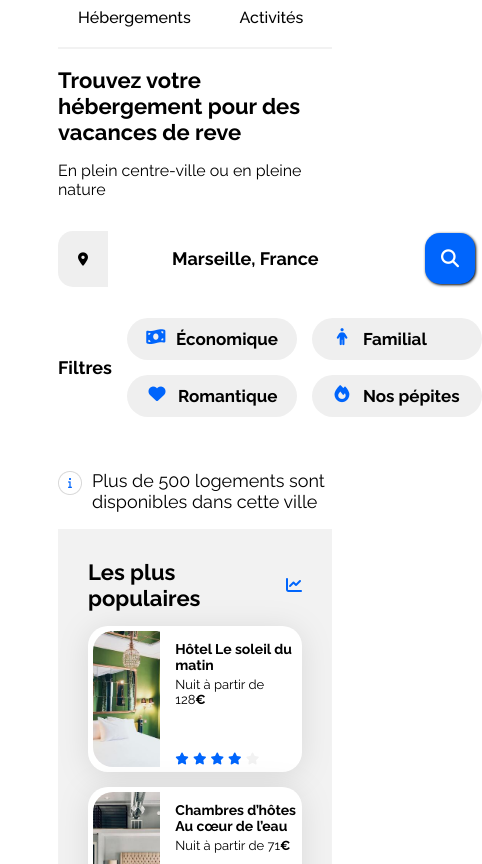
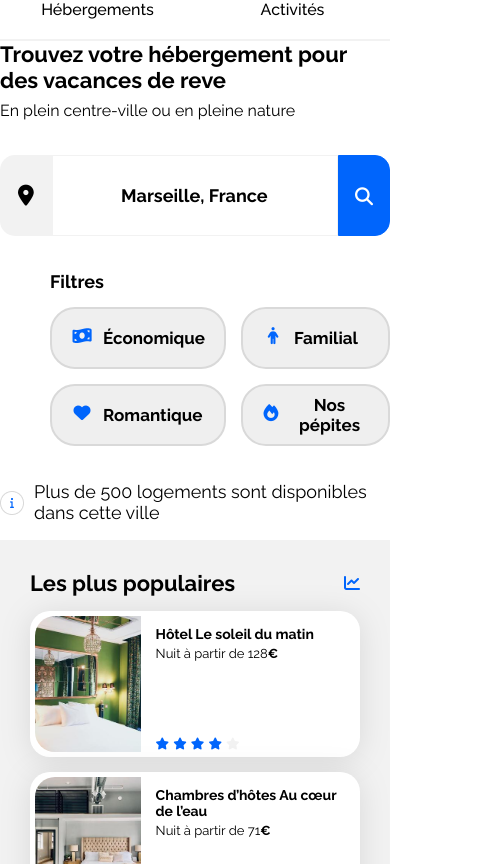
Before and after one commit to Nesrine-blip/P3-Booki, a plain HTML site: page index.html in a window 390 px wide. Shown: the part 103-967 px from the top of the page, 482 px wide, since content can reach past the window. Drawn offline with Linux system fonts and the light colour scheme.

Commit message:
Mise à jour du code :correction et amélioration Html & Css

```diff
--- a/css/style.css
+++ b/css/style.css
@@ -5,7 +5,7 @@
 }
 /*logo*/
 .logo img {
-  padding: 25px 0; /*j ai du modifié le padding psq c etait pas conforme a la maquette*/
+  padding: 30px 50px; /*j ai du modifié le padding psq c etait pas conforme a la maquette*/
   width: 61px;
 }
 
@@ -21,7 +21,7 @@
   color: var(--main-color);
 }
 nav li {
-    margin: 0 20px 0 20px;
+  margin: 0 20px 0 20px;
   border-top: 2px solid transparent;
 }
 ul li:hover {
@@ -48,60 +48,58 @@ ul li:hover {
 .hero-subtitle {
   font-size: 16px;
 }
+/*barre de navigation*/
 
 .search-bar-wrapper {
-  max-width: 377px;
+  display: flex;
   margin-bottom: 35px;
-  display: flex;
-  align-items: center;
-  gap: 24px;
-  height: 49px;
 }
-
-/*icone de localisation*/
-.search-bar-icon {
-  padding: 20px 20px;
-  cursor: pointer;
+.map-button {
+  padding: 15px 18px;
   border-radius: 15px 0 0 15px;
-  border: none;
-}
-.search-bar-button {
-  padding: 15px 16px;
-  border: none;
-  border-radius: 0 15px 15px 0;
-  background-color: #0065fc;
-  font-size: 18px;
-  font-weight: bold;
-  color: #deebff;
+  background-color: #f2f2f2;
+  border: 1px;
   cursor: pointer;
 }
-.search-mobile {
+.fa-solid.map-icon {
+  /*lcone de localisation*/
+  font-size: 21px;
+  color: #000;
+}
+.search-input {
+  box-sizing: border-box;
+  padding: 15px 16px 16px 15px;
+  border: 1px solid var(--Grey, #f2f2f2);
+  /*text*/
+  color: var(--Black, #000);
+  text-align: center;
+  font-family: Raleway;
+  font-size: 18px;
+  font-weight: 700;
+}
+.search-input::placeholder {
+  color: #000;
+}
+.search-button {
+  padding: 15px 16px 16px 15px;
+  border-radius: 0px 15px 15px 0px;
+  border: 1px solid var(--Blue, #0065fc);
+  background: var(--Blue, #0065fc);
+  cursor: pointer;
+  /*texte*/
+  color: var(--White, #fff);
+  text-align: center;
+  font-family: Raleway;
+  font-size: 18px;
+  font-style: normal;
+  font-weight: 700;
+  line-height: normal;
+}
+.loupe {
   display: none;
 }
 .rechercher {
-  color: white !important;
 }
-.search-bar-icon i {
-  color: black;
-}
-.search-bar-button :hover {
-  color: white;
-}
-.search-input {
-  font-size: 18px;
-  font-weight: bold;
-  flex-grow: 1;
-  padding: 15px 16px;
-  margin-left: 24px;
-  border: none;
-  outline: none;
-  background-color: transparent;
-  color: black;
-}
-.search-input::placeholder {
-  color: black;
-}
-
 /* ==========================
     Styles de la section Filtres
    ========================== */
@@ -115,15 +113,19 @@ ul li:hover {
   font-size: 18px;
   font-weight: bold;
 }
+.title-and-filters {
+  display: flex;
+  gap: 15px;
+  margin-left: 50px;
+}
 .filter-button {
   display: flex;
   align-items: center;
   padding: 4px 19px;
-  width: 170px; /*j ai du modifié la largeur des boutons psq ca a fait un débordement*/
-  height: 42px;
+  height: 50px;
   font-size: 17px;
   font-weight: bold;
-  border: 2px;
+  border: 2px solid var(--Grey-Tint2, #d9d9d9);
   border-radius: 25px;
   cursor: pointer;
 }
@@ -175,9 +177,9 @@ ul li:hover {
 }
 
 .hebergements {
-  width: 65%;
   padding: 30px;
   margin-bottom: 30px;
+  margin: 0;
 }
 .hebergement-title {
   font-size: 22px;
@@ -191,13 +193,11 @@ ul li:hover {
 .hebergement-card {
   background-color: white;
   border-radius: 20px;
-  height: 205px; /*j ai du ajouter qlq pixels un peu car c était petit*/
+  border: 5px solid var(--White, #fff);
   padding-bottom: 15px;
-  padding-left: 3px;
-  padding-right: 3px;
-  padding-top: 3px;
   cursor: pointer;
-  box-shadow: 0px 4px 10px rgba(0, 0, 0, 0.1);
+
+  box-shadow: 0px 3px 15px 0px rgba(0, 0, 0, 0.1);
 }
 .hebergement-img {
   width: 100%;
@@ -206,10 +206,8 @@ ul li:hover {
   border-radius: 20px 20px 0 0;
 }
 .hebergement-content {
-  width: 220px;
   height: 64px;
-  padding-left: 15px;
-  padding-right: 15px;
+  padding: 0 15px;
 }
 .hotel-name {
   margin-top: 4px;
@@ -234,6 +232,7 @@ ul li:hover {
   max-width: 1280px; /* Limite la largeur sans forcer un minimum */
   margin: 0 auto; /* Centre la section */
   padding: 30px; /* Espacement intérieur */
+  box-sizing: content-box;
 }
 
 .activites-title {
@@ -335,7 +334,7 @@ body {
 .main-container {
   width: 100%;
   max-width: 1440px;
-  padding: 0 50px;
+  padding: 0;
   box-sizing: border-box;
 }
 
@@ -475,9 +474,14 @@ a {
 /* Small devices (phones, less than 768px) */
 @media (max-width: 767px) {
   .logo img {
-    padding: 30px !important;
-    width: 62px !important;
-    height: 19px !important;
+    padding: 30px;
+    width: 62px;
+    height: 19px;
+  }
+  * {
+    margin: 0;
+    padding: 0;
+    box-sizing: content-box;
   }
 
   header {
@@ -502,10 +506,7 @@ a {
     width: 100%;
     margin: 0;
   }
-
-  form,
-  .search-bar-wrapper,
-  .search-bar {
+  .search-input {
     width: 100%;
   }
 
@@ -513,20 +514,28 @@ a {
     display: none;
   }
 
-  .search-mobile {
-    /* La loupe */
+  .loupe {
     display: inline-block;
-    color: white !important;
+    color: white;
   }
 
-  .search-bar-button {
-    background-color: var(--main-color);
-    border-radius: 15px;
-    box-shadow: 1px 1px 3px black;
+  .search-button {
+    display: inline-flex;
+    height: 49px;
+    padding: 15px 16px;
+    align-items: center;
+    gap: 10px;
+    flex-shrink: 0;
   }
 
   .hero-content {
     width: 100%;
+  }
+  .filters-title {
+    width: 100%;
+  }
+  .title-and-filters {
+    flex-direction: column;
   }
 
   .filters-container {
@@ -575,9 +584,13 @@ a {
     width: 100%;
     display: block;
   }
+  .footer {
+    margin: 0;
+  }
 
   .footer-container {
     flex-direction: column;
     gap: 50px;
+    margin: 0;
   }
 }
--- a/index.html
+++ b/index.html
@@ -32,8 +32,8 @@
             <!--Menu de navigation-->
             <nav class="navbar">
                 <ul class="navlist">
-                    <li class="navitem"><a class="navlink" href="§">Hébergements</a></li>
-                    <li class="navitem"><a class="navlink" href="§">Activités</a></li>
+                    <li class="navitem"><a class="navlink" href="#">Hébergements</a></li>
+                    <li class="navitem"><a class="navlink" href="#">Activités</a></li>
                 </ul>
 
             </nav>
@@ -47,14 +47,14 @@
                     <p class="hero-subtitle">En plein centre-ville ou en pleine nature </p>
                 </div>
                 <!--barre de recherche avec formulaire-->
-                <form class="search-bar" action="§" method="get">
+                <form action="#" method="get">
                     <div class="search-bar-wrapper">
-                        <button class="search-bar-icon">
-                            <i class="fa-solid fa-location-dot"></i>
+                        <button class="map-button">
+                            <i class="fa-solid fa-location-dot map-icon"></i>
                         </button>
                         <input type="text" class="search-input" name="destination" placeholder="Marseille, France">
-                        <button type="submit" class="search-bar-button">
-                            <i class="fa-solid fa-magnifying-glass search-mobile"></i>
+                        <button type="submit" class="search-button">
+                            <i class="fa-solid fa-magnifying-glass loupe"></i>
                             <span class="rechercher">Rechercher</span>
                         </button>
                     </div>
@@ -64,6 +64,8 @@
 
             <!--Section des filtres-->
             <section class="filters">
+                <div class="title-and-filters">
+                    <!----pour mettre aprés les filtres en dessous de titre pour la version mobile-->
                     <h2 class="filters-title">Filtres</h2>
                     <!------------conteneur des filtres------------>
                     <div class="filters-container">
@@ -82,6 +84,7 @@
                         <button class="filter-button">
                             <i class="fa-solid fa-fire filter-icon"></i>Nos pépites
                         </button>
+                    </div>
                 </div>
             </section>
             <!------texte aprés les filtres avec l'icone-------->
@@ -121,7 +124,7 @@
                                 class="hebergement-img">
                             <div class="hebergement-content">
                                 <h3 class="hotel-name">Hotêl Chez Amina</h3>
-                                <p class="Hotel-price">Nuit à partir de 96€</p>
+                                <p class="hotel-price">Nuit à partir de 96€</p>
                                 <div class="card-rating">
                                     <i class="fa-xs fa-solid fa-star" aria-hidden="true"></i>
                                     <i class="fa-xs fa-solid fa-star" aria-hidden="true"></i>
@@ -207,7 +210,7 @@
                             </div>
 
                         </article>
-                        <a href="&" class="afficher-plus">Afficher plus</a>
+                        <a href="#" class="afficher-plus">Afficher plus</a>
                 </section>
                 <!------------partie existante------>
                 <section class="populaires">
```
Lines whose indentation alone changed are shown as unchanged.
